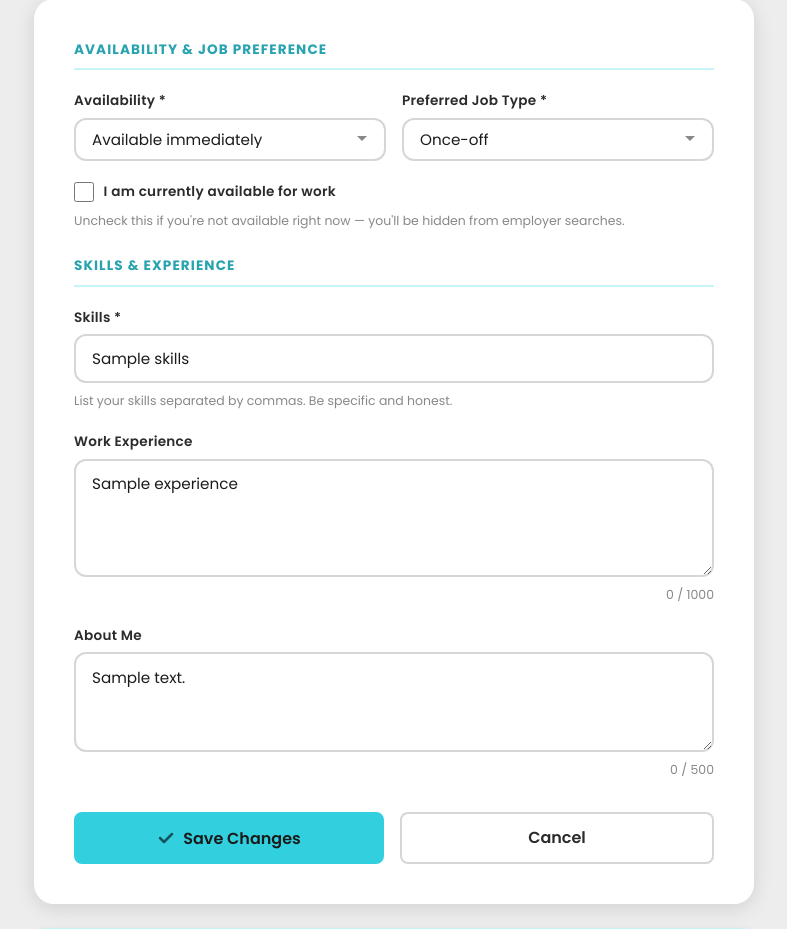
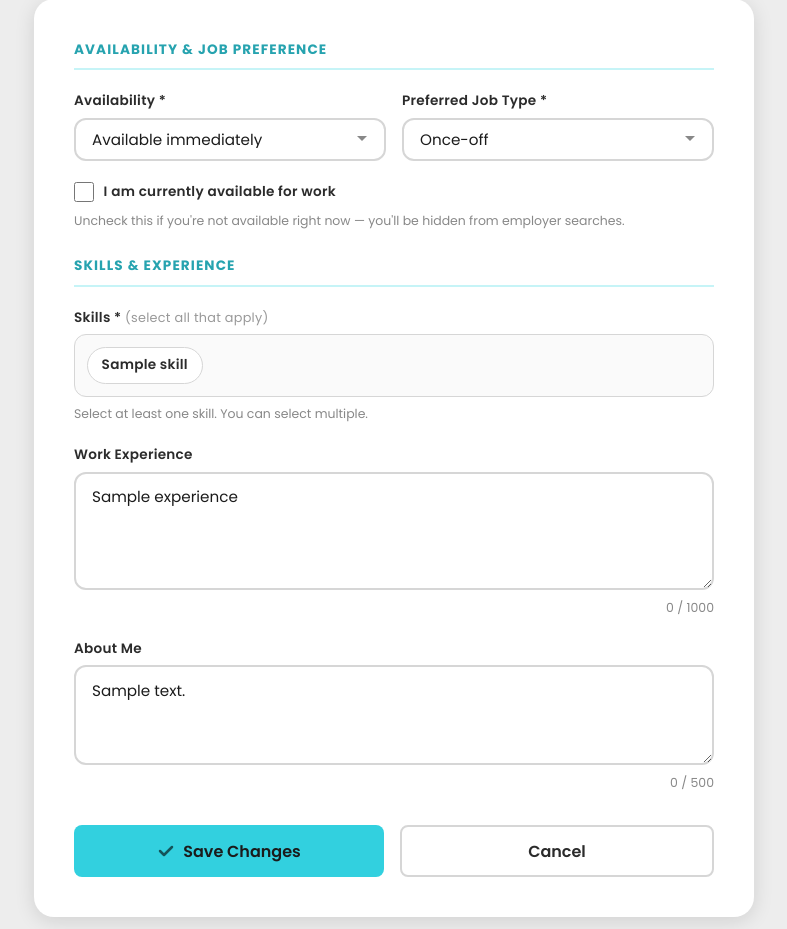
Before and after one commit to Morne-Coetzee/GeneralWorkers, a FastAPI app: template app/templates/worker/create_profile.html in a window 1280 px wide. Shown: the part 380-1309 px from the top of the page, without its empty margins (246-1033 px from the left). Run offline with FastAPI, Linux system fonts and the light colour scheme; the template is opened without the code that fills it: most values are stand-ins (such as "Sample title", 1, 10 or a date in 2020).

Commit message:
Add Skills table with 30 seeded skills, replace text input with pill grid
Co-Authored-By: Claude Sonnet 4.6 <noreply@anthropic.com>

```diff
--- a/app/main.py
+++ b/app/main.py
@@ -6,7 +6,7 @@ from fastapi.responses import RedirectResponse
 from starlette.middleware.sessions import SessionMiddleware
 from dotenv import load_dotenv
 
-from app.database import engine, Base
+from app.database import engine, Base, SessionLocal
 from app.routers import auth, employer, worker
 
 load_dotenv()
@@ -14,27 +14,46 @@ load_dotenv()
 # Create DB tables on startup
 Base.metadata.create_all(bind=engine)
 
+# Seed default skills
+SKILLS = [
+    "Painting", "Plastering", "Tiling", "Carpentry", "Plumbing",
+    "Electrical Work", "Bricklaying", "Welding", "Gardening & Landscaping",
+    "Cleaning", "Driving (Code 8)", "Driving (Code 10)", "Driving (Code 14)",
+    "Moving & Removals", "Construction & Labouring", "Roofing", "Paving",
+    "Waterproofing", "Security", "Domestic Work", "Cooking & Catering",
+    "Childcare", "Elder Care", "Car Washing & Valeting", "Pest Control",
+    "Pool Maintenance", "Fencing", "Excavation & Digging", "Waste Removal",
+    "General Maintenance",
+]
+
+def seed_skills():
+    from app.models import Skill
+    db = SessionLocal()
+    try:
+        if db.query(Skill).count() == 0:
+            db.bulk_insert_mappings(Skill, [{"name": s} for s in SKILLS])
+            db.commit()
+    finally:
+        db.close()
+
+seed_skills()
+
 app = FastAPI(title="GeneralWorkers", description="Connecting workers with employers")
 
-# Session middleware (must be added before routes)
 SECRET_KEY = os.getenv("SECRET_KEY", "change-this-secret-key-in-production")
 app.add_middleware(SessionMiddleware, secret_key=SECRET_KEY)
 
-# Static files
 app.mount(
     "/static",
     StaticFiles(directory=os.path.join(os.path.dirname(__file__), "..", "static")),
     name="static",
 )
 
-# Templates
 templates = Jinja2Templates(directory=os.path.join(os.path.dirname(__file__), "templates"))
 
-# Routers
 app.include_router(auth.router)
 app.include_router(employer.router)
 app.include_router(worker.router)
-
 
 GOOGLE_MAPS_API_KEY = os.getenv("GOOGLE_MAPS_API_KEY", "")
 
--- a/app/templates/worker/create_profile.html
+++ b/app/templates/worker/create_profile.html
@@ -107,18 +107,17 @@
         <div class="form-section-title-wkr" style="margin-top:1.5rem;">Skills & Experience</div>
 
         <div class="form-group">
-          <label for="skills">Skills *</label>
-          <input
-            type="text"
-            id="skills"
-            name="skills"
-            class="form-control"
-            placeholder="e.g. Gardening, Painting, Tiling, Cleaning, Driving (comma-separated)"
-            required
-            maxlength="500"
-            value="{{ profile.skills if profile else '' }}"
-          >
-          <div class="form-hint">List your skills separated by commas. Be specific and honest.</div>
+          <label>Skills * <span style="font-weight:400; color:#999; font-size:0.8rem;">(select all that apply)</span></label>
+          <div class="skills-grid">
+            {% for skill in all_skills %}
+            <label class="skill-pill {% if skill.id in selected_ids %}checked{% endif %}">
+              <input type="checkbox" name="skill_ids" value="{{ skill.id }}"
+                {% if skill.id in selected_ids %}checked{% endif %}>
+              {{ skill.name }}
+            </label>
+            {% endfor %}
+          </div>
+          <div class="form-hint">Select at least one skill. You can select multiple.</div>
         </div>
 
         <div class="form-group">
--- a/static/css/worker.css
+++ b/static/css/worker.css
@@ -290,3 +290,54 @@
   height: 40px;
   padding: 0 0.85rem;
 }
+
+/* ── Skills pill grid ──────────────────────────────────────────────────────── */
+.skills-grid {
+  display: flex;
+  flex-wrap: wrap;
+  gap: 0.5rem;
+  padding: 0.75rem;
+  border: 1.5px solid var(--light-2);
+  border-radius: var(--radius-md);
+  background: #fafafa;
+}
+
+.skill-pill {
+  display: inline-flex;
+  align-items: center;
+  gap: 0.4rem;
+  padding: 0.4rem 0.85rem;
+  border: 1.5px solid var(--light-2);
+  border-radius: 99px;
+  background: white;
+  font-family: var(--font);
+  font-size: 0.82rem;
+  font-weight: 500;
+  color: var(--dark-2);
+  cursor: pointer;
+  transition: all 0.15s ease;
+  user-select: none;
+}
+
+.skill-pill input[type="checkbox"] {
+  display: none;
+}
+
+.skill-pill:hover {
+  border-color: var(--wkr-main);
+  color: var(--wkr-dark-1);
+  background: var(--wkr-light-3);
+}
+
+.skill-pill.checked,
+.skill-pill:has(input:checked) {
+  border-color: var(--wkr-dark-1);
+  background: var(--wkr-dark-1);
+  color: white;
+}
+
+.skill-pill.checked::before,
+.skill-pill:has(input:checked)::before {
+  content: '✓ ';
+  font-size: 0.75rem;
+}
--- a/static/js/main.js
+++ b/static/js/main.js
@@ -134,3 +134,17 @@ document.addEventListener('DOMContentLoaded', function () {
   });
 
 });
+
+// ── Skill pill toggle (fallback for browsers without :has()) ─────────────
+document.querySelectorAll('.skill-pill').forEach(function(pill) {
+  var cb = pill.querySelector('input[type="checkbox"]');
+  if (!cb) return;
+  function sync() {
+    pill.classList.toggle('checked', cb.checked);
+  }
+  sync();
+  pill.addEventListener('click', function() {
+    cb.checked = !cb.checked;
+    sync();
+  });
+});
```
Also changed, not shown: app/models.py (+19 -2 lines), app/routers/worker.py (+16 -5 lines).
